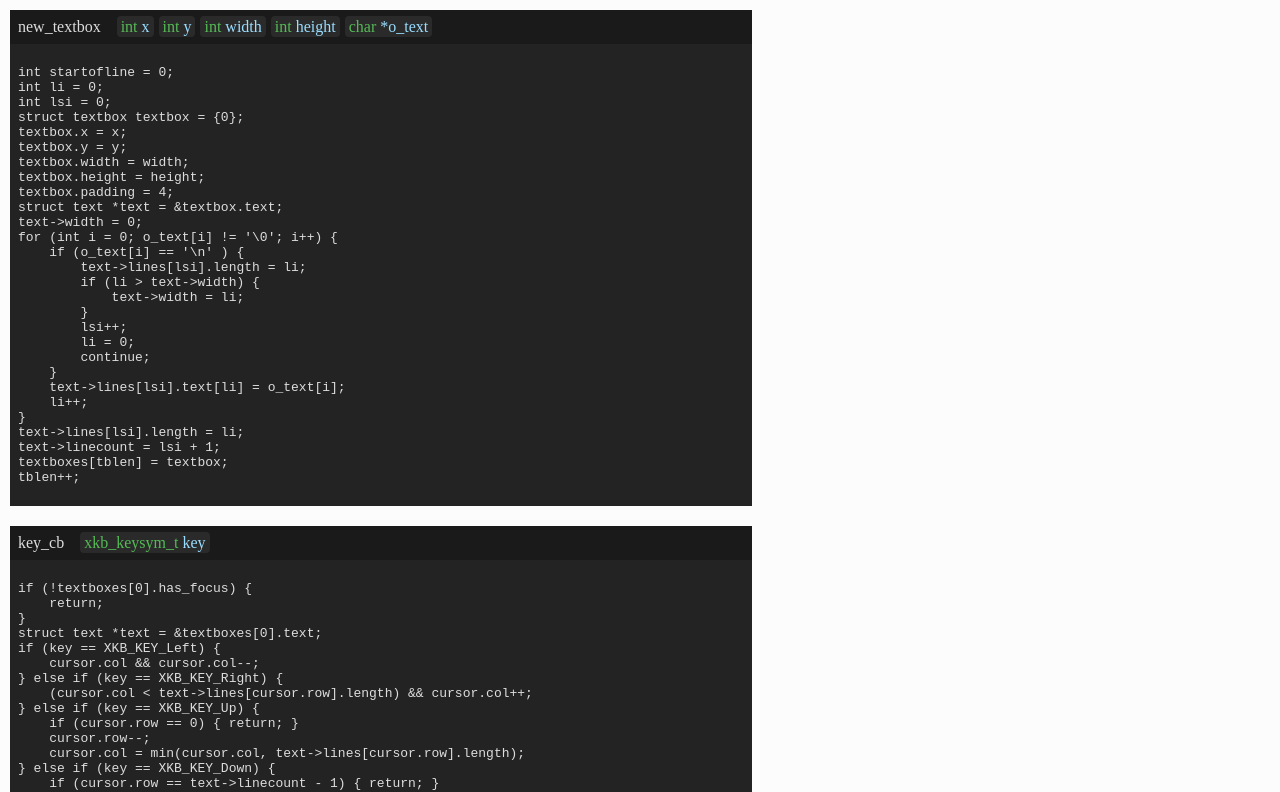
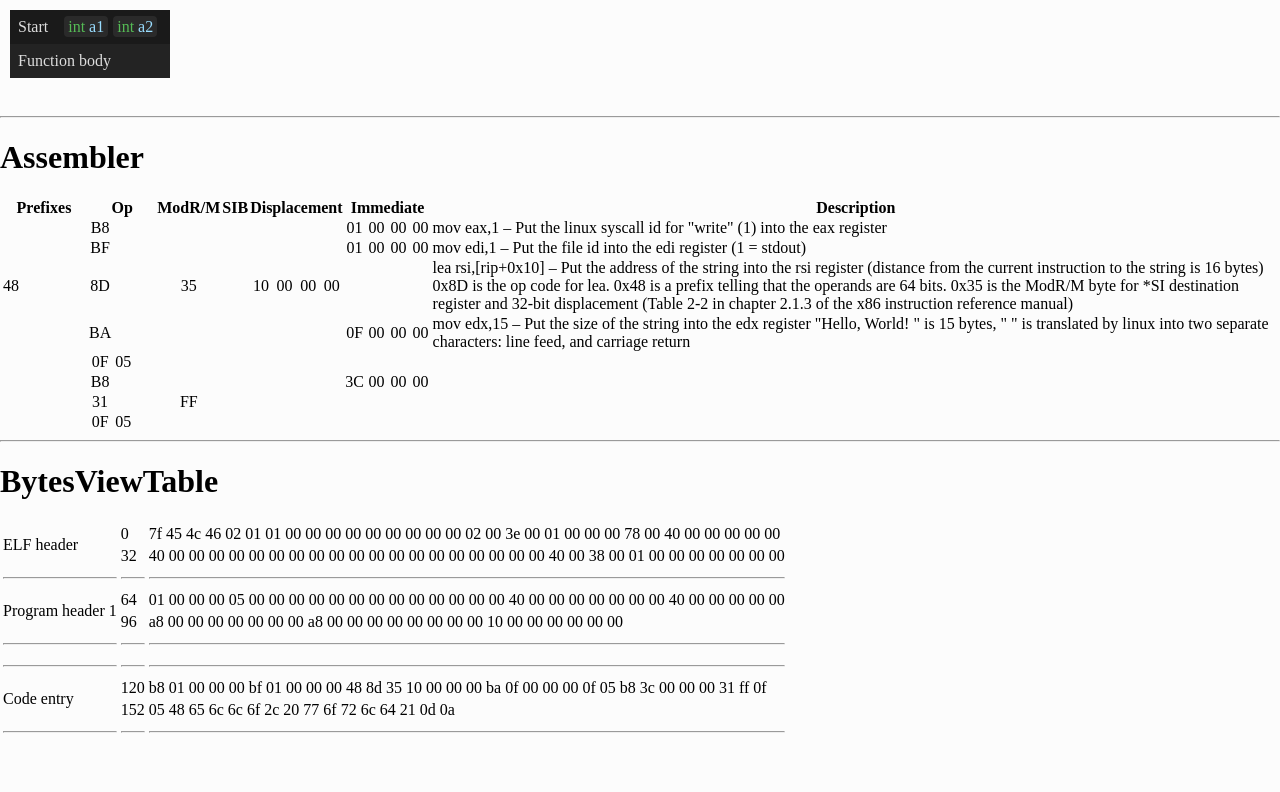
Before and after one commit to jarmop/vanilla, a React (Vite) app in the folder ide/proto/: page / in a window 1280 px wide. Shown: the top 792 px of the page. Built offline with nearby package versions, Linux system fonts and the light colour scheme.

Commit message:
Proto: Program editor – Custom language

```diff
--- a/ide/proto/src/App.tsx
+++ b/ide/proto/src/App.tsx
@@ -9,10 +9,10 @@ export function App() {
     return (
         <>
             <ProgramEditor />
-            {/* <hr /> */}
-            {/* <Assembler /> */}
-            {/* <hr /> */}
-            {/* <BytesViewTable /> */}
+            <hr />
+            <Assembler />
+            <hr />
+            <BytesViewTable />
             {/* <hr /> */}
             {/* <BytesView /> */}
             {/* <ElfReader /> */}
--- /dev/null
+++ b/ide/proto/src/ProgramEditor/ProgramC.tsx
@@ -0,0 +1,115 @@
+import { code } from "../../data/codestrings/ide.js";
+import { FuncHdr } from "./FuncHdr.tsx";
+
+// const BORDER = "1px solid #666";
+
+export function ProgramC() {
+    return (
+        <div
+            className="ProgramEditor"
+            style={{ width: "100%", height: "100%" }}
+        >
+            <div style={{ width: "fit-content", padding: "10px" }}>
+                {functions.map((f, i) => {
+                    const parts = f[0].split(/[()]/);
+                    const keywordName = parts[0].split(" ");
+
+                    const keywords = keywordName.slice(
+                        0,
+                        keywordName.length - 1,
+                    );
+                    const name = keywordName[keywordName.length - 1];
+                    const args = parts[1].split(/[,]\s+/).map((a) => a.trim())
+                        .filter((a) => a.length > 0);
+
+                    const fbody = f.slice(1, f.length - 1);
+
+                    return (
+                        <div
+                            key={i}
+                            style={{
+                                display: "flex",
+                                flexDirection: "column",
+                                // border: BORDER,
+                                marginBottom: "20px",
+                                // background: "#272727",
+                                background: "#232323",
+                                // background: "#202020",
+                                // background: "#1f1f1f",
+                                color: "#ddd",
+                            }}
+                        >
+                            <FuncHdr
+                                name={name}
+                                args={args}
+                                keywords={keywords.join(" ")}
+                            />
+                            <div
+                                style={{
+                                    // height: "100px",
+                                    padding: "8px",
+                                    // border: BORDER,
+                                    borderWidth: "0 2px 2px 2px",
+                                }}
+                            >
+                                <pre>
+                                {fbody.map((l, i) => <div className="codeline" key={i}>{l.slice(4)}</div>)}
+                                </pre>
+                            </div>
+                        </div>
+                    );
+                })}
+            </div>
+        </div>
+    );
+}
+
+let functionLines: string[] = [];
+const includes: string[] = [];
+const locals: string[] = [];
+const functions: string[][] = [];
+const foo = code.replaceAll("'\n'", "'\\n'")
+    .replaceAll("'\0'", "'\\0'");
+
+const strRep = "blahblah";
+const strRepRegexp = new RegExp(strRep, "g");
+
+const strRegexp = /"(.|\n)*?"/g;
+const strings = [...foo.matchAll(strRegexp)].map((regarr) =>
+    regarr[0].replaceAll("\n", "\\n")
+);
+
+const foo2 = foo.replaceAll(strRegexp, strRep);
+
+let i = 0;
+foo2.split("\n").forEach((origline) => {
+    let line = origline;
+    const mat = [...origline.matchAll(strRepRegexp)];
+    if (mat.length > 0) {
+        mat.forEach(() => {
+            line = line.replace(strRep, strings[i]);
+            i++;
+        });
+    }
+
+    const functionStarted = functionLines.length > 0;
+    const lastChar = line[line.length - 1];
+
+    if (functionStarted) {
+        functionLines.push(line);
+        if (line === "}") {
+            functions.push(functionLines);
+            functionLines = [];
+        }
+    } else {
+        if (lastChar === "{") {
+            functionLines.push(line);
+        } else if (line.length > 0) {
+            if (line[0] === "#") {
+                includes.push(line);
+            } else {
+                locals.push(line);
+            }
+        }
+    }
+});
--- /dev/null
+++ b/ide/proto/src/ProgramEditor/ProgramCustom.tsx
@@ -0,0 +1,44 @@
+import { FuncHdr } from "./FuncHdr.tsx";
+
+export function ProgramCustom() {
+    return (
+        <div
+            className="ProgramEditor"
+            style={{ width: "100%", height: "100%" }}
+        >
+            <div style={{ width: "fit-content", padding: "10px" }}>
+                <div
+                    style={{
+                        display: "flex",
+                        flexDirection: "column",
+                        // border: BORDER,
+                        marginBottom: "20px",
+                        // background: "#272727",
+                        background: "#232323",
+                        // background: "#202020",
+                        // background: "#1f1f1f",
+                        color: "#ddd",
+                    }}
+                >
+                    <FuncHdr
+                        name="Start"
+                        args={["int a1", "int a2"]}
+                        keywords={["staic", "void"].join(" ")}
+                    />
+                    <div
+                        style={{
+                            // height: "100px",
+                            padding: "8px",
+                            // border: BORDER,
+                            borderWidth: "0 2px 2px 2px",
+                        }}
+                    >
+                        <div>
+                            Function body
+                        </div>
+                    </div>
+                </div>
+            </div>
+        </div>
+    );
+}
--- a/ide/proto/src/ProgramEditor/ProgramEditor.tsx
+++ b/ide/proto/src/ProgramEditor/ProgramEditor.tsx
@@ -1,117 +1,7 @@
-import { code } from "../../data/codestrings/ide.js";
-import { FuncHdr } from "./FuncHdr.tsx";
-
-// const BORDER = "1px solid #666";
+import { ProgramC } from "./ProgramC.tsx";
+import { ProgramCustom } from "./ProgramCustom.tsx";
 
 export function ProgramEditor() {
-    return (
-        <div
-            className="ProgramEditor"
-            style={{ width: "100%", height: "100%" }}
-        >
-            <div
-                style={{ width: "fit-content", padding: "10px" }}
-            >
-                {functions.map((f, i) => {
-                    const parts = f[0].split(/[()]/);
-                    const keywordName = parts[0].split(" ");
-
-                    const keywords = keywordName.slice(
-                        0,
-                        keywordName.length - 1,
-                    );
-                    const name = keywordName[keywordName.length - 1];
-                    const args = parts[1].split(/[,]\s+/).map((a) => a.trim())
-                        .filter((a) => a.length > 0);
-
-                    const fbody = f.slice(1, f.length - 1);
-
-                    return (
-                        <div
-                            key={i}
-                            style={{
-                                display: "flex",
-                                flexDirection: "column",
-                                // border: BORDER,
-                                marginBottom: "20px",
-                                // background: "#272727",
-                                background: "#232323",
-                                // background: "#202020",
-                                // background: "#1f1f1f",
-                                color: "#ddd",
-                            }}
-                        >
-                            <FuncHdr
-                                name={name}
-                                args={args}
-                                keywords={keywords.join(" ")}
-                            />
-                            <div
-                                style={{
-                                    // height: "100px",
-                                    padding: "8px",
-                                    // border: BORDER,
-                                    borderWidth: "0 2px 2px 2px",
-                                }}
-                            >
-                                <pre>
-                                {fbody.map((l, i) => <div className="codeline" key={i}>{l.slice(4)}</div>)}
-                                </pre>
-                            </div>
-                        </div>
-                    );
-                })}
-            </div>
-        </div>
-    );
+    return <ProgramCustom />;
+    // return <ProgramC />;
 }
-
-let functionLines: string[] = [];
-const includes: string[] = [];
-const locals: string[] = [];
-const functions: string[][] = [];
-const foo = code.replaceAll("'\n'", "'\\n'")
-    .replaceAll("'\0'", "'\\0'");
-
-const strRep = "blahblah";
-const strRepRegexp = new RegExp(strRep, "g");
-
-const strRegexp = /"(.|\n)*?"/g;
-const strings = [...foo.matchAll(strRegexp)].map((regarr) =>
-    regarr[0].replaceAll("\n", "\\n")
-);
-
-const foo2 = foo.replaceAll(strRegexp, strRep);
-
-let i = 0;
-foo2.split("\n").forEach((origline) => {
-    let line = origline;
-    const mat = [...origline.matchAll(strRepRegexp)];
-    if (mat.length > 0) {
-        mat.forEach(() => {
-            line = line.replace(strRep, strings[i]);
-            i++;
-        });
-    }
-
-    const functionStarted = functionLines.length > 0;
-    const lastChar = line[line.length - 1];
-
-    if (functionStarted) {
-        functionLines.push(line);
-        if (line === "}") {
-            functions.push(functionLines);
-            functionLines = [];
-        }
-    } else {
-        if (lastChar === "{") {
-            functionLines.push(line);
-        } else if (line.length > 0) {
-            if (line[0] === "#") {
-                includes.push(line);
-            } else {
-                locals.push(line);
-            }
-        }
-    }
-});
```
Also changed, not shown: 2 other files (tests, documents, lock files or other folders).
